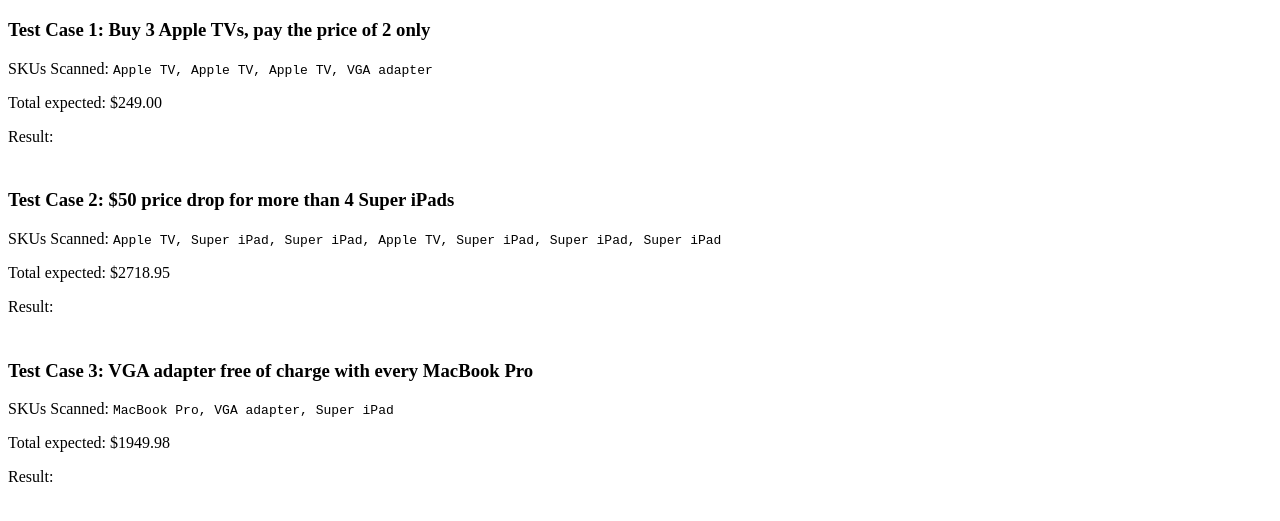
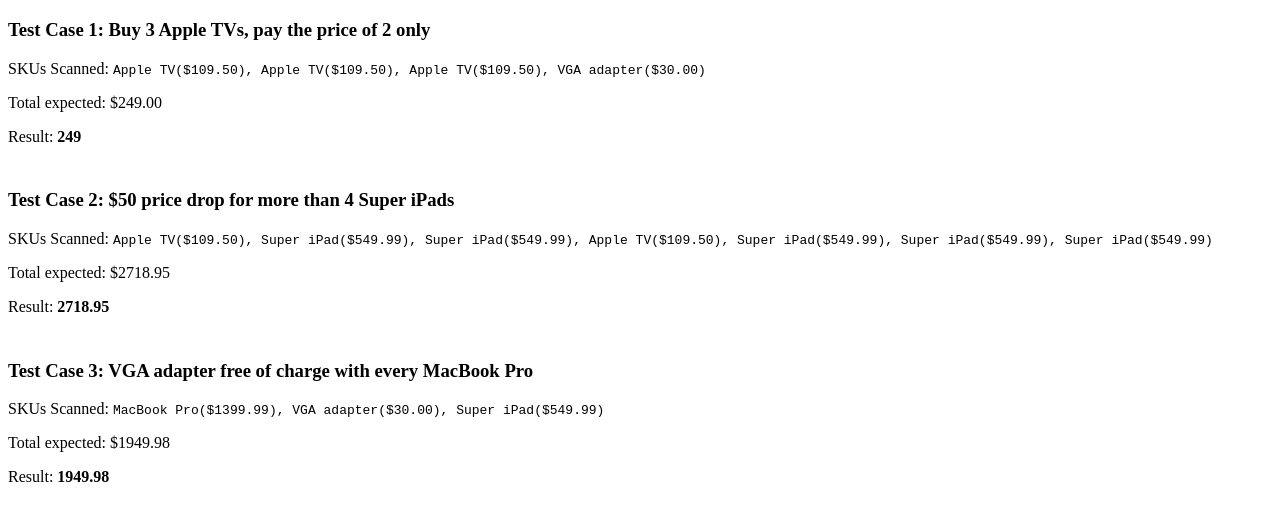
Before and after one commit to manojalwisnz/checkout, a plain HTML site: page index.html in a window 1280 px wide. Shown: the part 61-582 px from the top of the page. Drawn offline with Linux system fonts and the light colour scheme.

Commit message:
pricing rules and test cases

```diff
--- a/index.html
+++ b/index.html
@@ -11,14 +11,14 @@
 
     <div style="padding-bottom: 25px;">
         <h3>Test Case 1: Buy 3 Apple TVs, pay the price of 2 only</h3>
-        <p>SKUs Scanned: <code>Apple TV, Apple TV, Apple TV, VGA adapter</code></p>
+        <p>SKUs Scanned: <code>Apple TV($109.50), Apple TV($109.50), Apple TV($109.50), VGA adapter($30.00)</code></p>
         <p>Total expected: $249.00</p>
         Result: <b style="display: inline;" id="test1"> </b>
     </div>
 
     <div style="padding-bottom: 25px;">
         <h3>Test Case 2: $50 price drop for more than 4 Super iPads </h3>
-        <p>SKUs Scanned: <code>Apple TV, Super iPad, Super iPad, Apple TV, Super iPad, Super iPad, Super iPad</code>
+        <p>SKUs Scanned: <code>Apple TV($109.50), Super iPad($549.99), Super iPad($549.99), Apple TV($109.50), Super iPad($549.99), Super iPad($549.99), Super iPad($549.99)</code>
         </p>
         <p>Total expected: $2718.95</p>
         Result: <b style="display: inline;" id="test2"> </b>
@@ -26,7 +26,7 @@
 
     <div style="padding-bottom: 25px;">
         <h3>Test Case 3: VGA adapter free of charge with every MacBook Pro </h3>
-        <p>SKUs Scanned: <code>MacBook Pro, VGA adapter, Super iPad</code> </p>
+        <p>SKUs Scanned: <code>MacBook Pro($1399.99), VGA adapter($30.00), Super iPad($549.99)</code> </p>
         <p>Total expected: $1949.98</p>
         Result: <b style="display: inline;" id="test3"> </b>
     </div>
@@ -36,17 +36,6 @@
         /**
          * Product List
          */
-        var products = {
-            ipd: { id: "ipd", name: "Super iPad", price: 549.99 },
-            mbp: { id: "mbp", name: "MacBook Pro", price: 1399.99 },
-            atv: { id: "atv", name: "Apple TV", price: 109.50 },
-            vga: { id: "vga", name: "VGA adapter", price: 30.00 }
-        };
-
-
-        /**
-     * Product Listing
-     */
         var products = {
             ipd: { id: "ipd", name: "Super iPad", price: 549.99 },
             mbp: { id: "mbp", name: "MacBook Pro", price: 1399.99 },
@@ -93,19 +82,19 @@
                             // Succeeding iPad to have a $0 discount
                         } else if (ipadCtr > 4) {
                             console.log('Over 4 match!');
-                            sum += (items[i].price - 50);
+                            sum += (items[i].price-50);
                             continue;
                         }
                     }
 
 
-                    // Price Rule #3: 3 Apple TV for a price of 2
-                    if (items[i].id == 'atv') {
-                        appleTvCtr++;
+                    // Price Rule #3: free VGA adapter free of charge with every MacBook Pro sold
+                    if (items[i].id == 'mbp') {
+                        macBookCtr++;
                     }
 
                     if (items[i].id == 'vga' && macBookCtr > 0) {
-                        appleTvCtr = 0; // clear counter
+                        macBookCtr = 0; // clear counter
                         continue;
                     }
 
@@ -117,6 +106,78 @@
             }
         };
 
+        /**
+         * Checkout
+         * @param priceRules
+         * @constructor
+         */
+
+        function Checkout(priceRules) {
+            this.items = [];
+            this.pricingRules = priceRules;
+
+            this.scan = function (item) {
+                this.items.push(item);
+            };
+
+            // Total price of the items without Price Rules
+            this.sumTotal = function () {
+                var sum = 0;
+                this.items.forEach(function (value, index) {
+                    sum += value.price;
+                });
+                return sum;
+            };
+
+            // Total price of the items with Price Rules
+            this.total = function () {
+                return this.pricingRules.applyPricingRule(this.items);
+            }
+        };
+
+
+        /**
+         * Tests cases
+         */
+
+
+        var myPricingRule = new PricingRules();
+
+        var myCheckout1 = new Checkout(myPricingRule);
+        var myCheckout2 = new Checkout(myPricingRule);
+        var myCheckout3 = new Checkout(myPricingRule);
+
+        // Test Case 1 : Apple TV, Apple TV, Apple TV, VGA adapter
+        myCheckout1.scan(products.atv);
+        myCheckout1.scan(products.atv);
+        myCheckout1.scan(products.atv);
+        myCheckout1.scan(products.vga);
+
+        // Test Case 2 : Apple TV, Super iPad, Super iPad, Apple TV, Super iPad, Super iPad, Super iPad
+        myCheckout2.scan(products.atv);
+        myCheckout2.scan(products.ipd);
+        myCheckout2.scan(products.ipd);
+        myCheckout2.scan(products.atv);
+        myCheckout2.scan(products.ipd);
+        myCheckout2.scan(products.ipd);
+        myCheckout2.scan(products.ipd);
+
+        // Test Case 3 : MacBook Pro, VGA adapter, Super iPad
+        myCheckout3.scan(products.mbp);
+        myCheckout3.scan(products.vga);
+        myCheckout3.scan(products.ipd);
+
+        // Fetch Total
+        test1 = myCheckout1.total();
+        test2 = myCheckout2.total();
+        test3 = myCheckout3.total();
+
+        // Show results
+        document.getElementById("test1").innerHTML = test1;
+        document.getElementById("test2").innerHTML = test2;
+        document.getElementById("test3").innerHTML = test3;
+
+
     </script>
 </body>
 
```
